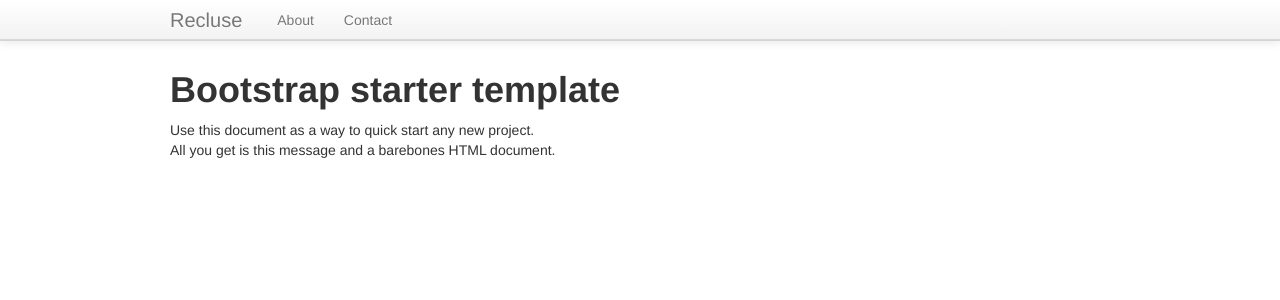
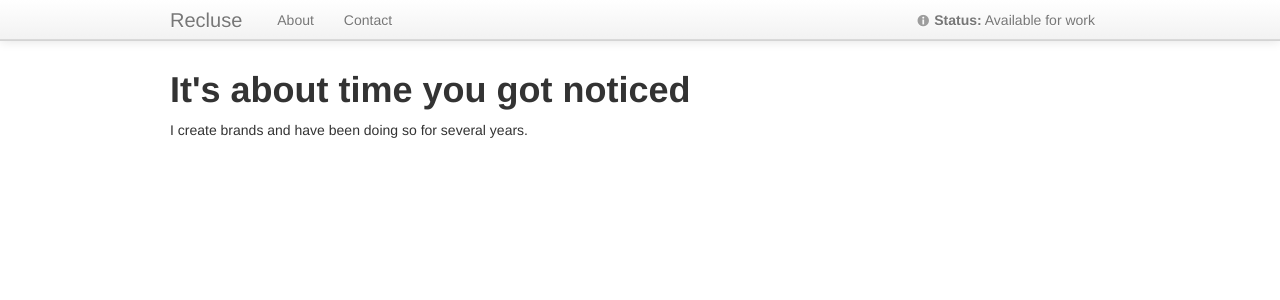
Before and after one commit to reclusedesigns/recluse, a PHP site: page / in a window 1280 px wide. Shown: the top 300 px of the page. Run offline with PHP 8.4, Linux system fonts and the light colour scheme; some libraries are stand-ins or nearby versions.

Commit message:
added availability function

```diff
--- a/header.php
+++ b/header.php
@@ -40,6 +40,9 @@
 				<li class="<?php echo ($page_name=='about.php')?'active':'';?>"><a href="about">About</a></li>
 				<li class="<?php echo ($page_name=='contact.php')?'active':'';?>"><a href="contact">Contact</a></li>
 		  </ul>
+		  <ul class="nav pull-right">
+				<li><a href="hireme"><strong><i class="icon icon-info-circle-2"></i> Status:</strong> Available for work</a></li>
+			</ul>
 		</div>
 	</div>
 	</div>
--- a/index.php
+++ b/index.php
@@ -1,8 +1,8 @@
 <?php include 'header.php'; ?>
 
 	<div class="container">
-		<h1>Bootstrap starter template</h1>
-		<p>Use this document as a way to quick start any new project.<br> All you get is this message and a barebones HTML document.</p>
+		<h1>It's about time you got noticed</h1>
+		<p>I create brands and have been doing so for several years. </p>
 
 	</div> <!-- /container -->
 
```
Also changed, not shown: design/css/layout.css (line endings or trailing spaces).
